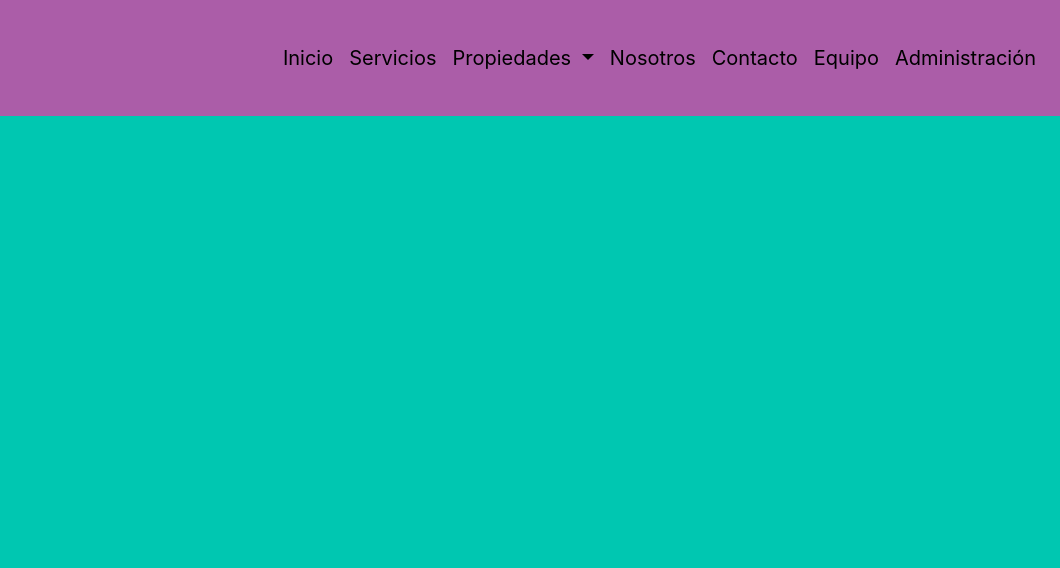
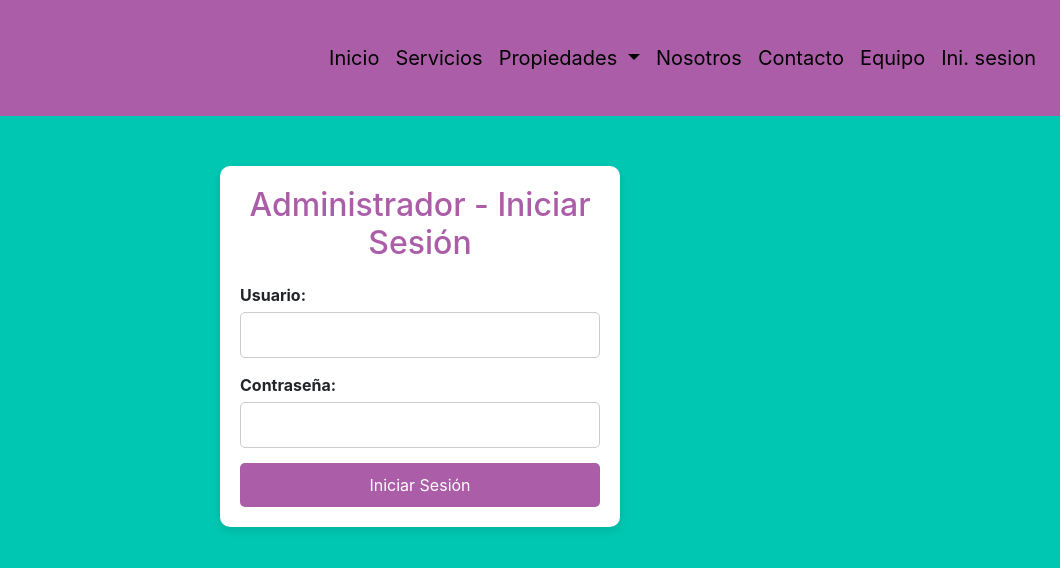
Before and after one commit to daniperdomo/Landing-page-myr, a plain HTML site: page iniciarsesion.html in a window 1280 px wide. Shown: the full height of the page, 220-1280 px from the left. Drawn offline with nearby package versions, Linux system fonts and the light colour scheme.

Commit message:
Añadimos pantalla de inicio de sesion para administradores

```diff
--- a/iniciarsesion.html
+++ b/iniciarsesion.html
@@ -9,7 +9,7 @@
     <link href="styles.css" rel="stylesheet">
 
 </head>
-<body>
+<body class="iniciarsesion-body">
     <!--Navbar-->
     <nav class="navbar navbar-expand-lg navbar-light bg-purple">
         <a class="navbar-brand" href="#">
@@ -46,11 +46,22 @@
               <a class="nav-link nav-text" href="#equipo">Equipo</a>
             </li>
             <li class="nav-item">
-              <a class="nav-link nav-text" href="iniciarsesion.html">Administración</a>
+              <a class="nav-link nav-text" href="iniciarsesion.html">Ini. sesion</a>
             </li>
           </ul>
         </div>
     </nav>
+
+    <div class="login-container">
+        <h2>Administrador - Iniciar Sesión</h2>
+        <form action="POST" method="post">
+            <label for="username">Usuario:</label>
+            <input type="text" id="username" name="username" required>
+            <label for="password">Contraseña:</label>
+            <input type="password" id="password" name="password" required>
+            <button type="submit">Iniciar Sesión</button>
+        </form>
+    </div>
 
 
     <script src="https://code.jquery.com/jquery-3.5.1.slim.min.js"></script>
--- a/styles.css
+++ b/styles.css
@@ -517,3 +517,64 @@ body {
 .property-section button:hover {
   background-color: #0056b3;
 }
+
+/* Estilos para el formulario de inicio de sesión */
+.login-container {
+  max-width: 400px;
+  margin: 50px auto;
+  padding: 20px;
+  background-color: #fff;
+  border-radius: 10px;
+  box-shadow: 0 4px 8px rgba(0, 0, 0, 0.1);
+}
+
+.login-container h2 {
+  text-align: center;
+  color: #AB5DA8;
+  margin-bottom: 20px;
+}
+
+.login-container form {
+  display: flex;
+  flex-direction: column;
+}
+
+.login-container form label {
+  margin-bottom: 5px;
+  font-weight: bold;
+}
+
+.login-container form input {
+  margin-bottom: 15px;
+  padding: 10px;
+  border: 1px solid #ccc;
+  border-radius: 5px;
+}
+
+.login-container form button {
+  padding: 10px;
+  background-color: #AB5DA8;
+  color: white;
+  border: none;
+  border-radius: 5px;
+  cursor: pointer;
+}
+
+.login-container form button:hover {
+  background-color: #923e8a;
+}
+
+/* Media Queries para dispositivos móviles */
+@media (max-width: 480px) {
+  .login-container {
+    padding: 15px;
+  }
+
+  .login-container form input {
+    padding: 8px;
+  }
+
+  .login-container form button {
+    padding: 8px;
+  }
+}
```
Also changed, not shown: Propiedades.html (+1 -1 lines), index.html (+1 -5 lines).
